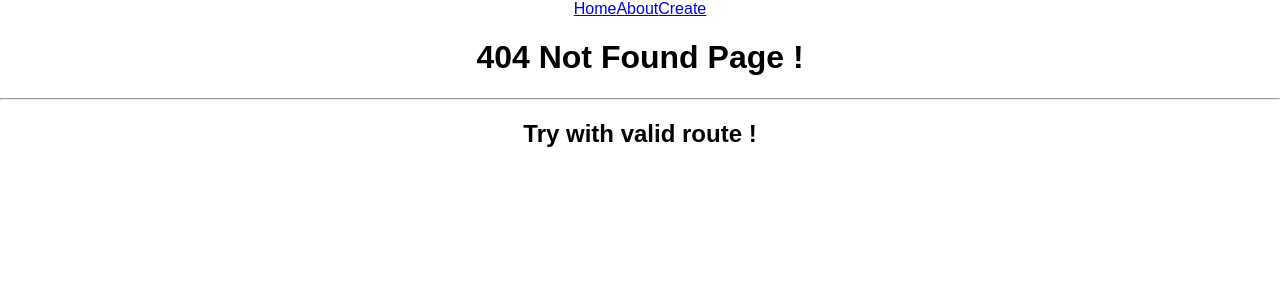
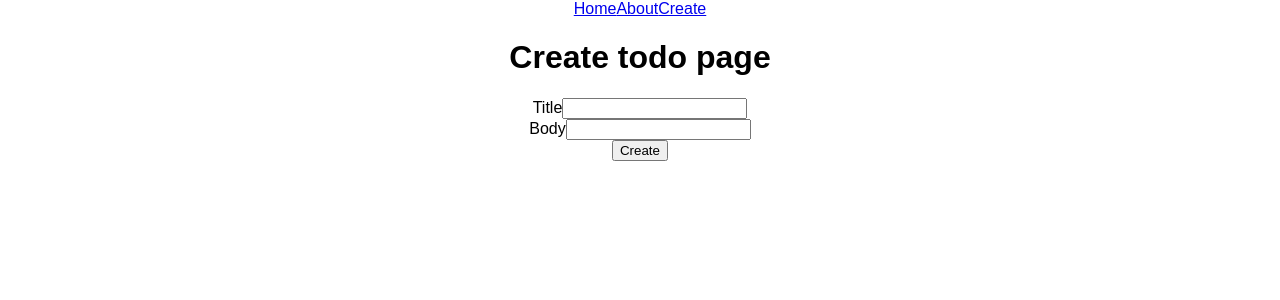
Before and after one commit to YovoMitev/Todo-JS, a React (Create React App) app in the folder client/: page /create in a window 1280 px wide. Before the commit this address had no page. Shown: the top 300 px of the page. Built offline with nearby package versions, Linux system fonts and the light colour scheme; what flux would draw is missing.

Commit message:
Create todo added
Create todo form and page done now you can add todos

```diff
--- a/client/src/actions/TodoActions.js
+++ b/client/src/actions/TodoActions.js
@@ -2,13 +2,21 @@
 
 let TodoActions = {
     types:{
-        ALL_TODOS:'ALL_TODOS'
+        ALL_TODOS:'ALL_TODOS',
+        CREATE_TODO:'CREATE_TODO'
     },
 
     all() {
         dispatcher.dispatch({
             type:this.types.ALL_TODOS
         })
+    },
+
+    create(todo){
+        dispatcher.dispatch({
+            type:this.types.CREATE_TODO,
+            todo
+        })
     }
 }
 
--- /dev/null
+++ b/client/src/components/common/Input.js
@@ -0,0 +1,21 @@
+import React, { Component } from 'react'
+
+class Input extends Component {
+  render() {
+    return(
+      <div >
+        <label htmlFor={this.props.name}>{this.props.placeholder}</label>
+        <input
+            className='form-control'
+            type='text'
+            name={this.props.name}
+            id={this.props.name}
+            value={this.props.value}
+            onChange={this.props.onChange}/>
+        <span className='alert-warning'>{this.props.error}</span>
+      </div>
+    )
+  }
+}
+
+export default Input
--- a/client/src/components/common/Routes.js
+++ b/client/src/components/common/Routes.js
@@ -2,10 +2,12 @@
 import { Route, Switch, Redirect } from 'react-router-dom'
 import HomePage from '../todo/HomePage'
 import NotFoundPage from '../NotFoundPage'
+import CreateTodoPage from '../todo/CreateTodoPage'
 
 const Routes = () => (
   <Switch>
     <Route exact path='/'  component={HomePage}/>
+    <Route  path='/create'  component={CreateTodoPage}/>
     <Route component={NotFoundPage} />
   </Switch>
 )
--- /dev/null
+++ b/client/src/components/todo/CreateTodoForm.js
@@ -0,0 +1,24 @@
+import React from 'react'
+import Input from '../common/Input'
+
+const CreateTodoForm = (props) => (
+        <form>
+            <Input
+            name='title'
+            type='text'
+            placeholder='Title'
+            value={props.todo.title}
+            onChange={props.onChange}
+            />
+            <Input
+                name='body'
+                type='text'
+                placeholder='Body'
+                value={props.todo.body}
+                onChange={props.onChange}
+            />
+            <input type ='submit' onClick={props.onSave} value='Create'/>
+        </form>
+)
+
+export default CreateTodoForm
--- /dev/null
+++ b/client/src/components/todo/CreateTodoPage.js
@@ -0,0 +1,58 @@
+import React, { Component } from 'react';
+import TodoActions from '../../actions/TodoActions'
+import TodoStore from '../../stores/TodoStore'
+import CreateTodoForm from './CreateTodoForm'
+
+class CreateTodoPage extends Component{
+    constructor(props){
+        super(props)
+        this.state = {
+            todo:{
+                title:'',
+                body:''
+            }
+        }
+        this.saveTodo = this.saveTodo.bind(this)
+        TodoStore.on(TodoStore.eventTypes.CREATE_TODO,this.saveTodo)
+    }
+
+    componentWillUnmount(){
+        TodoStore.removeListener(TodoStore.eventTypes.CREATE_TODO,this.saveTodo)
+    }
+
+
+    saveTodo(data){
+        console.log(data)
+    }
+
+    handleInput(event) {
+        const target = event.target
+        const name = target.name
+        const value = target.value
+
+        let todo = this.state.todo
+        todo[name] = value
+
+        this.setState({todo})
+    }
+
+    handleTodoSave(event){
+        event.preventDefault()
+        TodoActions.create(this.state.todo)
+    }
+
+    render(){
+        return(
+            <div>
+                <h1>Create todo page</h1>
+                <CreateTodoForm
+                    todo={this.state.todo}
+                    onChange={this.handleInput.bind(this)}
+                    onSave={this.handleTodoSave.bind(this)}
+                />
+            </div>
+        )
+    }
+}
+
+export default  CreateTodoPage
--- a/client/src/data/TodoData.js
+++ b/client/src/data/TodoData.js
@@ -8,7 +8,13 @@
   return requester.get(serviceUrl)
 }
 
+function creteTodo(todo){
+    const serviceUtl = `${BASE_URL}/create`
+    return requester.post(serviceUtl, todo)
+}
+
 
 export default {
-  getTodos
+    getTodos,
+    creteTodo
 }
--- a/client/src/stores/TodoStore.js
+++ b/client/src/stores/TodoStore.js
@@ -14,10 +14,22 @@
             .catch()
     }
 
+    creteTodo(todo){
+        TodoData.creteTodo(todo)
+            .then(response => {
+                this.emit(this.eventTypes.CREATE_TODO, response)
+            })
+            .catch()
+    }
+
     handleAction (action) {
         switch (action.type) {
             case TodoActions.types.ALL_TODOS: {
                 this.getAll()
+                break
+            }
+            case TodoActions.types.CREATE_TODO:{
+                this.creteTodo(action.todo)
                 break
             }
             default:break
@@ -29,7 +41,8 @@
 let todoStore = new TodoStore();
 
 todoStore.eventTypes = {
-    TODOS_RETRIEVED: 'todos_retrieved'
+    TODOS_RETRIEVED: 'todos_retrieved',
+    TODO_CREATE:'todo_crete'
 }
 
 dispatcher.register(todoStore.handleAction.bind(todoStore))
```
